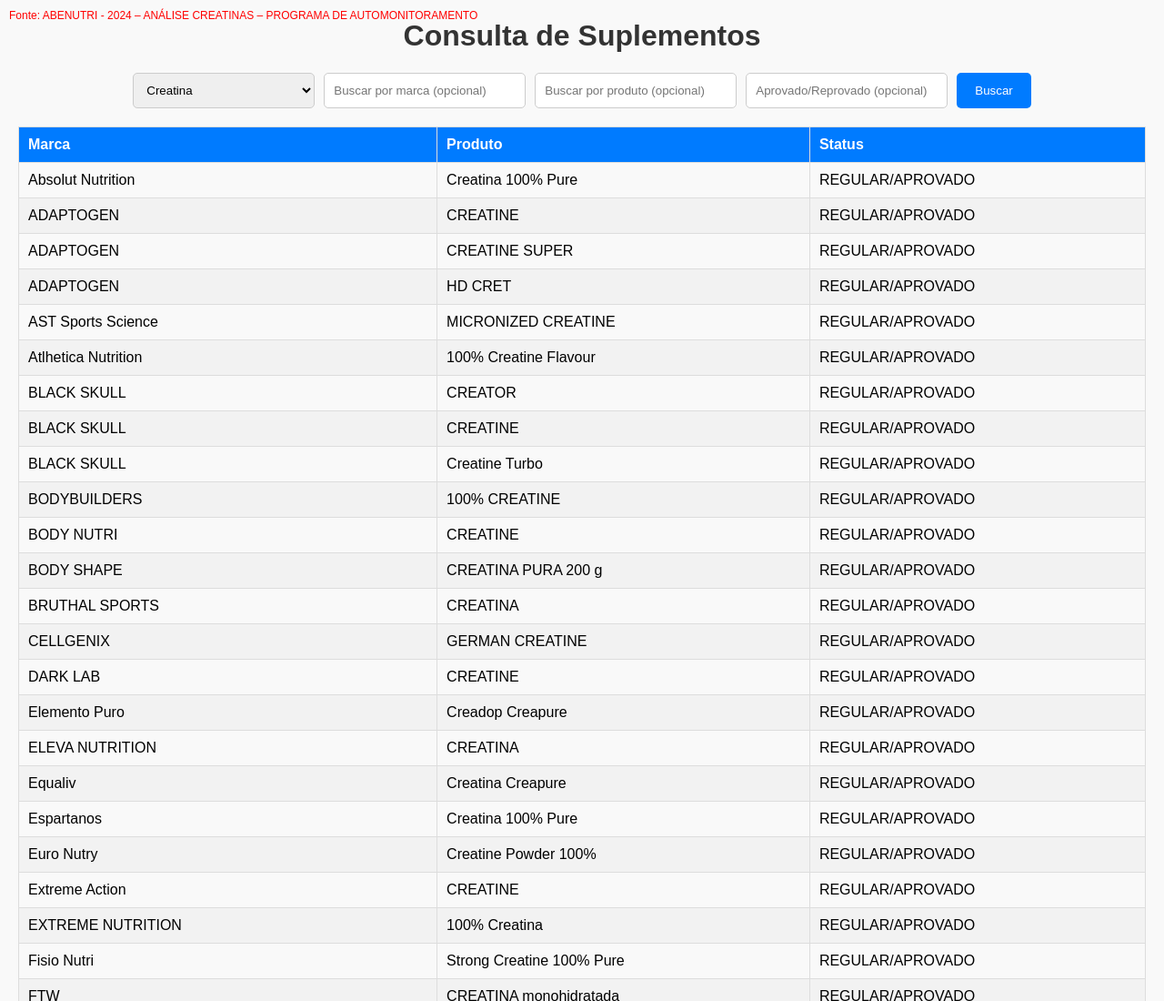
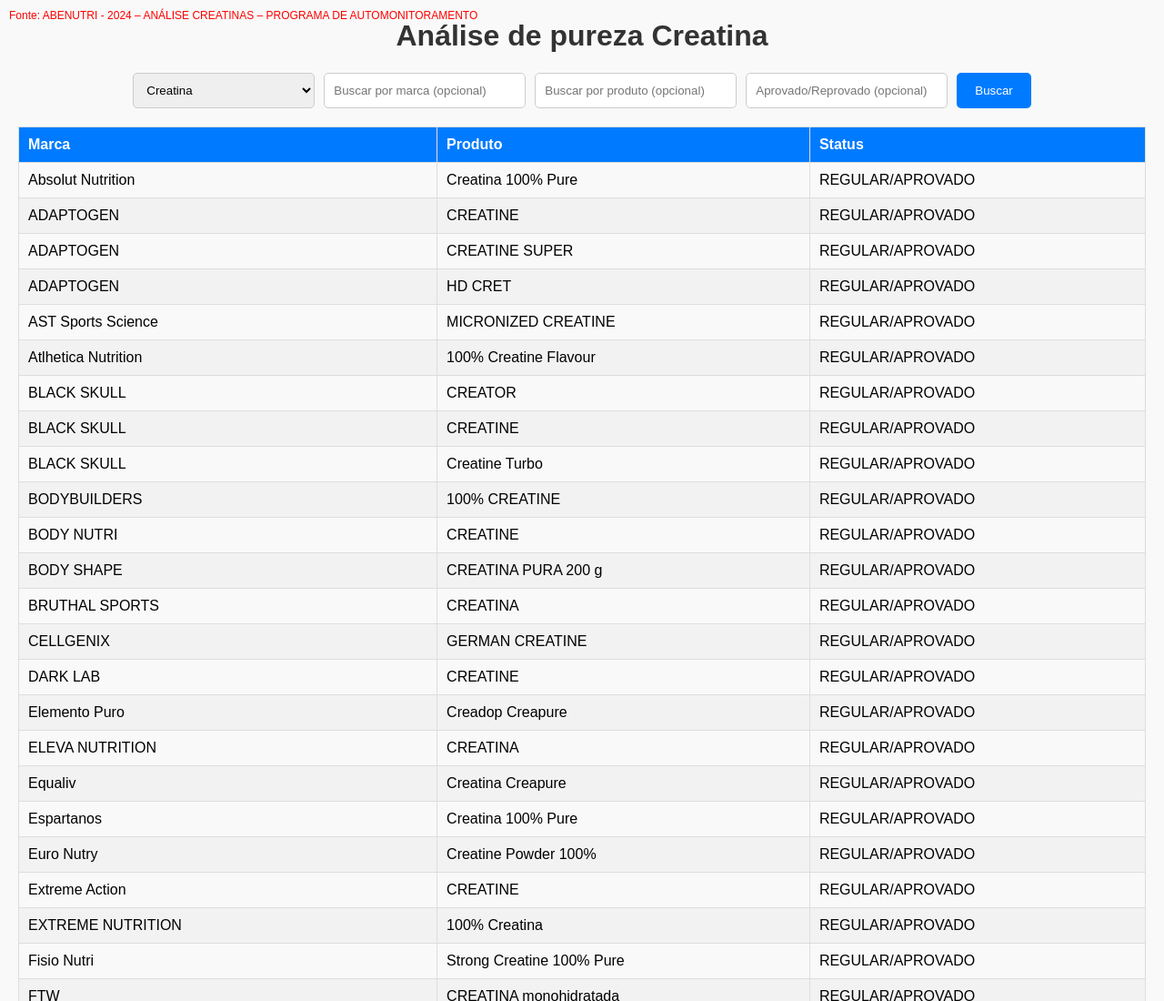
Before and after one commit to renatosouzar8/projeto-suplementos, a plain HTML site: page index.html in a window 1280 px wide. Shown: the top 1100 px of the page at 91% size. Drawn offline with Linux system fonts and the light colour scheme.

Commit message:
Add files via upload

```diff
--- a/index.html
+++ b/index.html
@@ -77,7 +77,7 @@
     Fonte: ABENUTRI - 2024 – ANÁLISE CREATINAS – PROGRAMA DE AUTOMONITORAMENTO
   </div>
 
-  <h1>Consulta de Suplementos</h1>
+  <h1>Análise de pureza Creatina</h1>
   <div class="search-container">
     <select id="supplementSelect">
       <option value="creatina">Creatina</option>
```
